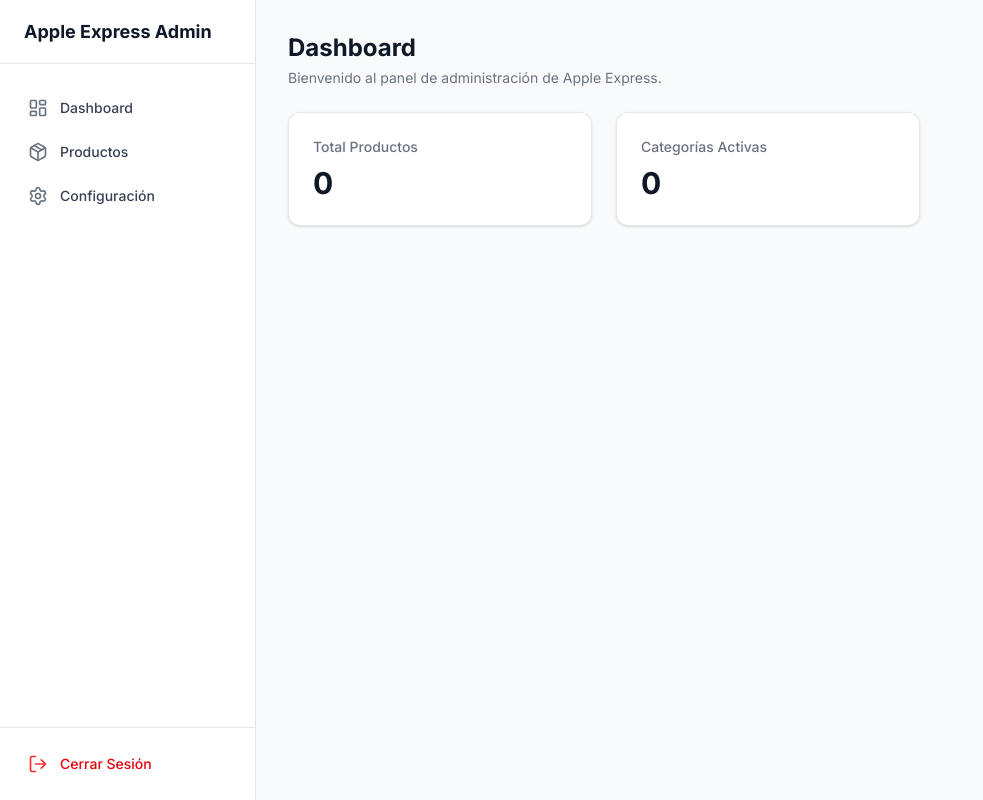
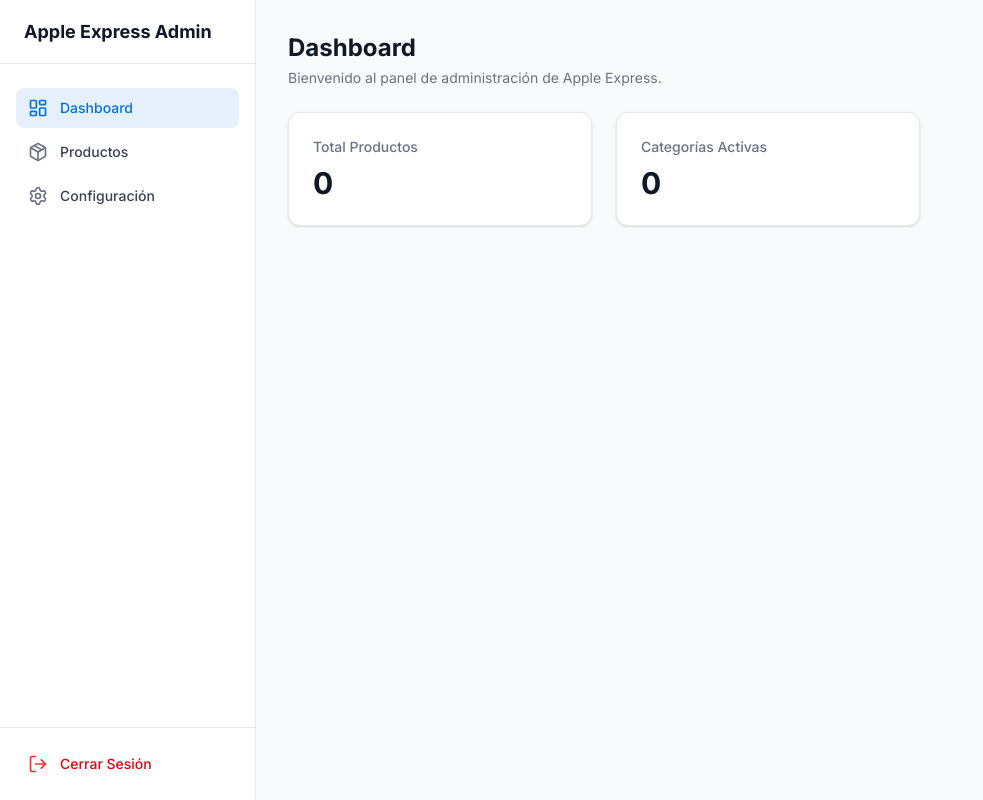
Before and after one commit to alphasoft-in/applexpress.com.pe, a Next.js app: page /admin in a window 1280 px wide. Shown: the whole page, without its empty margins (0-983 px from the left). Built offline with nearby package versions, Linux system fonts and the light colour scheme; no server answers; the database is empty.

Commit message:
feat: active state in admin sidebar

```diff
--- a/app/admin/layout.tsx
+++ b/app/admin/layout.tsx
@@ -1,7 +1,25 @@
+"use client";
+
 import Link from "next/link";
+import { usePathname } from "next/navigation";
 import { Package, LayoutDashboard, LogOut, Settings } from "lucide-react";
 
 export default function AdminLayout({ children }: { children: React.ReactNode }) {
+  const pathname = usePathname();
+
+  const isActive = (path: string) => {
+    if (path === "/admin") {
+      return pathname === "/admin";
+    }
+    return pathname?.startsWith(path);
+  };
+
+  const navItems = [
+    { name: "Dashboard", href: "/admin", icon: LayoutDashboard },
+    { name: "Productos", href: "/admin/productos", icon: Package },
+    { name: "Configuración", href: "/admin/configuracion", icon: Settings },
+  ];
+
   return (
     <div className="min-h-screen bg-gray-50 flex">
       {/* Sidebar */}
@@ -11,18 +29,27 @@
         </div>
 
         <nav className="flex-1 py-6 px-4 space-y-1">
-          <Link href="/admin" className="flex items-center gap-3 px-3 py-2.5 rounded-lg text-sm font-medium text-gray-700 hover:bg-gray-100 transition-colors">
-            <LayoutDashboard className="w-5 h-5 text-gray-500" />
-            Dashboard
-          </Link>
-          <Link href="/admin/productos" className="flex items-center gap-3 px-3 py-2.5 rounded-lg text-sm font-medium text-gray-700 hover:bg-gray-100 transition-colors">
-            <Package className="w-5 h-5 text-gray-500" />
-            Productos
-          </Link>
-          <Link href="/admin/configuracion" className="flex items-center gap-3 px-3 py-2.5 rounded-lg text-sm font-medium text-gray-700 hover:bg-gray-100 transition-colors">
-            <Settings className="w-5 h-5 text-gray-500" />
-            Configuración
-          </Link>
+          {navItems.map((item) => {
+            const active = isActive(item.href);
+            return (
+              <Link
+                key={item.href}
+                href={item.href}
+                className={`flex items-center gap-3 px-3 py-2.5 rounded-lg text-sm font-medium transition-colors ${
+                  active
+                    ? "bg-[#0071e3]/10 text-[#0071e3]"
+                    : "text-gray-700 hover:bg-gray-100"
+                }`}
+              >
+                <item.icon
+                  className={`w-5 h-5 ${
+                    active ? "text-[#0071e3]" : "text-gray-500"
+                  }`}
+                />
+                {item.name}
+              </Link>
+            );
+          })}
         </nav>
 
         <div className="p-4 border-t border-gray-200">
```
